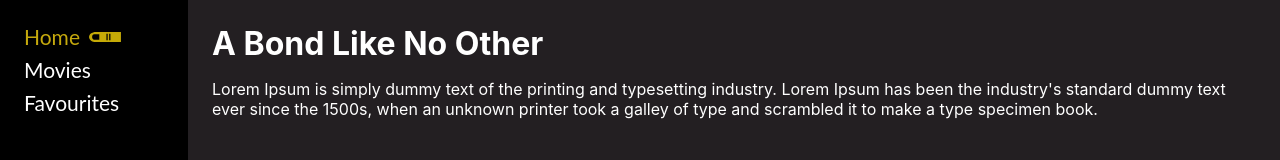
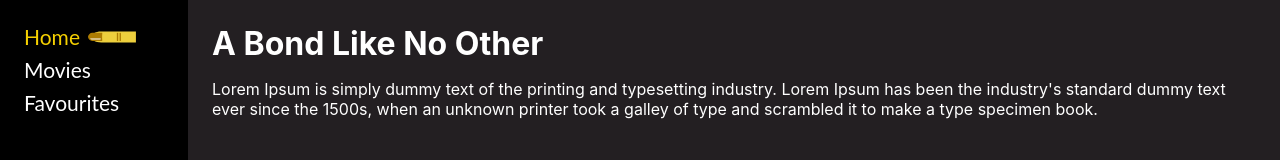
Before and after one commit to Blairio-dev/a-Bond-like-no-other, a React (Create React App) app: page / in a window 1280 px wide. Shown: the top 160 px of the page. Built offline with nearby package versions, Linux system fonts and the light colour scheme.

Commit message:
Improved finger and colours.

```diff
--- a/src/assets/colours.json
+++ b/src/assets/colours.json
@@ -1,4 +1,4 @@
 {
 	"darkGrey": "hsl(315, 6%, 13%)",
-	"gold": "hsl(51, 88%, 41%)"
+	"gold": "hsl(51, 100%, 48%)"
 }
--- a/src/components/Sidebar.js
+++ b/src/components/Sidebar.js
@@ -41,9 +41,9 @@ const StyledItem = styled('li')`
 	}
 
 	svg {
-		height: 16px;
-		margin-left: 9px;
-		width: 32px;
+		height: 14px;
+		margin-left: 8px;
+		width: 48px;
 	}
 `;
 
```
Also changed, not shown: src/assets/gold-finger.svg.
